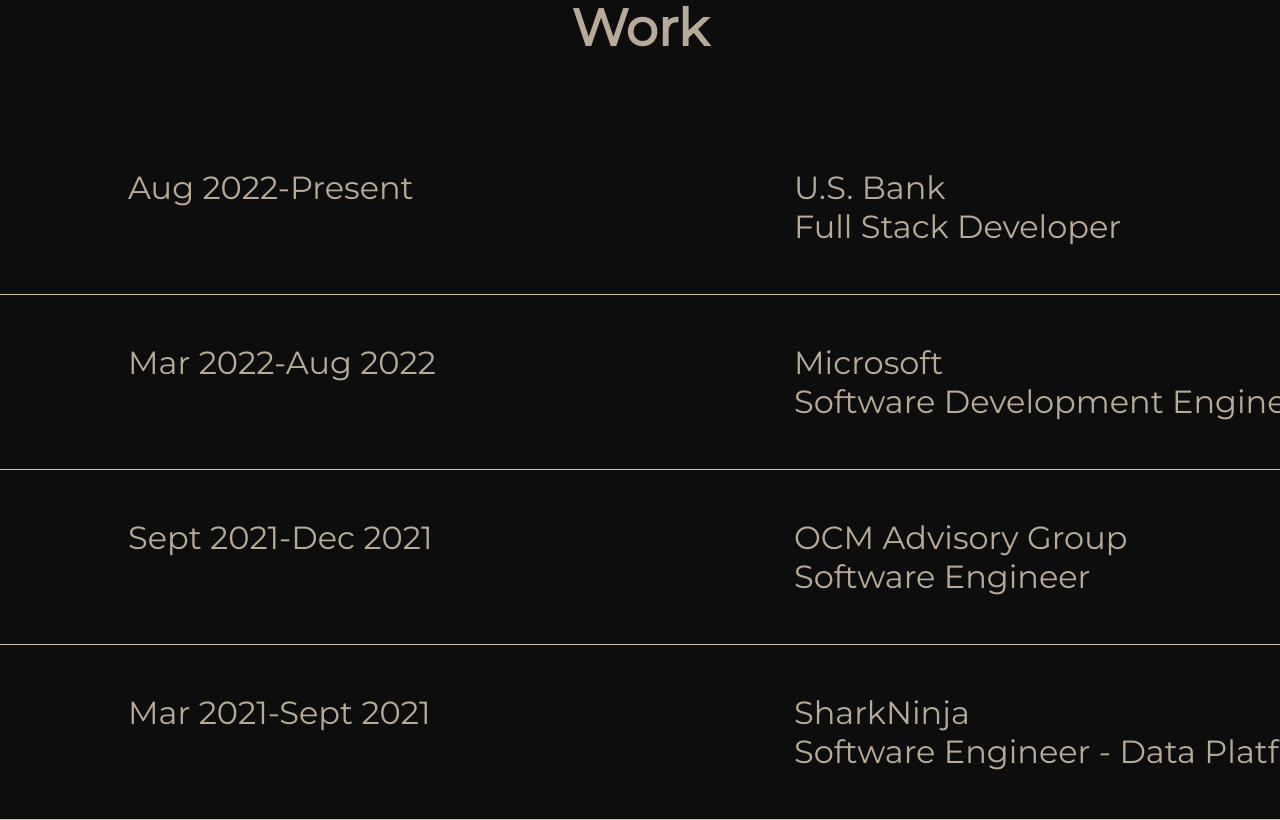
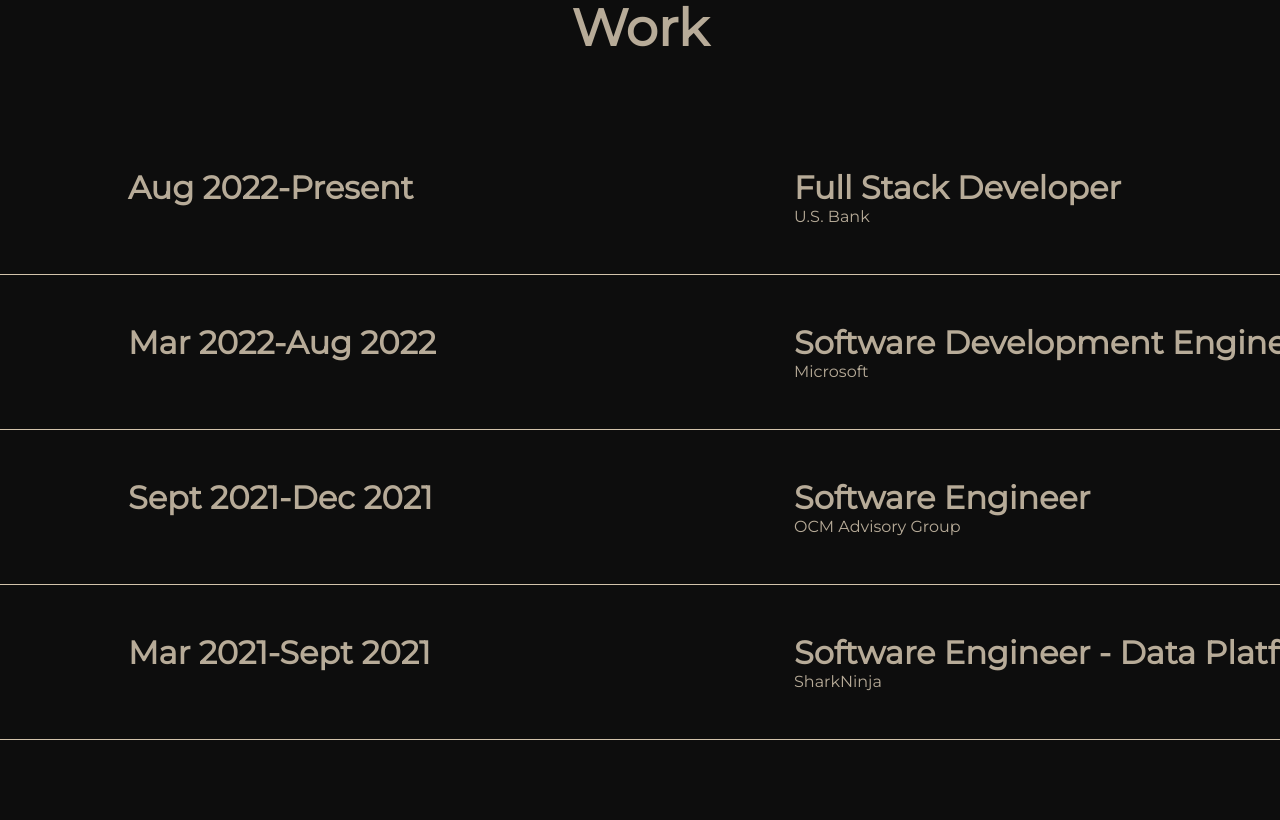
Before and after one commit to Hemanthhh/Portfolio-UI, a React (Vite) app in the folder Portfolio/: page / in a window 1280 px wide. Shown: the part 960-1780 px from the top of the page. After the commit the page ends 1700 px from the top, so only its background shows below. Built offline with nearby package versions, Linux system fonts and the light colour scheme; a web font is replaced by a local one.

Commit message:
Added Work page CSS

```diff
--- a/Portfolio/src/components/Intro/Intro.css
+++ b/Portfolio/src/components/Intro/Intro.css
@@ -29,7 +29,7 @@
     /* color: #a8b2d1; */
     color: #b7ab98;
     font-size: 3rem;
-    font-weight: 1000
+    font-weight: 1000;
 }
 
 .paragraph{
--- a/Portfolio/src/components/Work/Work.css
+++ b/Portfolio/src/components/Work/Work.css
@@ -2,6 +2,11 @@
     margin: 0 auto;
     text-align: center;
     padding: 5%;
+}
+
+.CompanyName{
+    font-size: 1rem;
+    font-weight: normal;
 }
 
 
@@ -12,9 +17,9 @@
     list-style: none;
     grid-template-columns: repeat(auto-fit, minmax(200px, 1fr));
     grid-gap: 10px;
-    font-size: xx-large;
+    font-size: 2rem;
+    font-weight: 1000;
     border-bottom: 1px solid #d2c3ab;
-    font-weight: bolder;
     /*transition: 0.1s;*/
     position: relative;
     overflow: hidden;
--- a/Portfolio/src/components/Work/Work.jsx
+++ b/Portfolio/src/components/Work/Work.jsx
@@ -41,9 +41,11 @@
                     <ul className="WorkList">
                         <li key={item.id} className="WorkListItem">{item.startDate + "-" + item.endDate}</li>
                         <li key={item.id} className="WorkListItem">
-                            {item.company}
+                            {item.role}
                             <br/>
-                            {item.role}
+                            <div className="CompanyName">
+                                {item.company}
+                            </div>
                         </li>
                     </ul>
                 ))}
```
